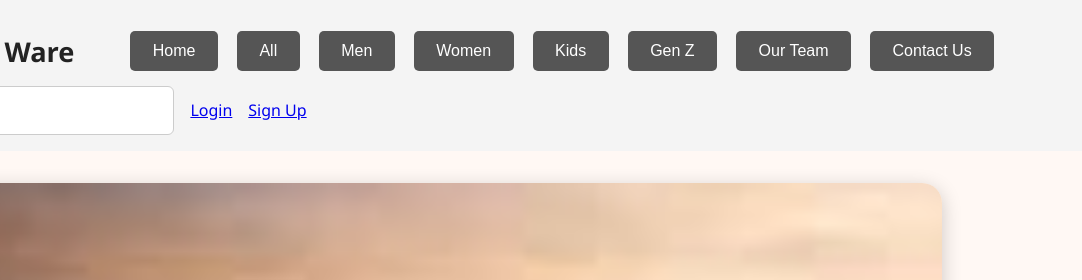
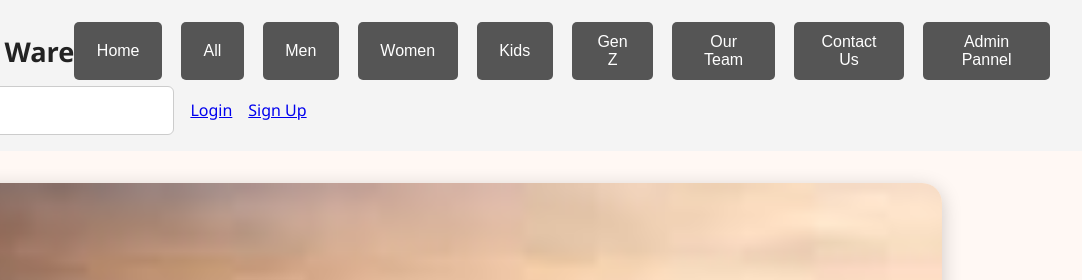
Before and after one commit to piyush200518/TrendWare, a plain HTML site: page about.html in a window 1280 px wide. Shown: the top 280 px of the page, 198-1280 px from the left. Drawn offline with Linux system fonts and the light colour scheme.

Commit message:
Update about.html

```diff
--- a/about.html
+++ b/about.html
@@ -205,6 +205,9 @@
       <button data-filter="genz">Gen Z</button>
       <button onclick="location.href='https://piyush200518.github.io/TrendWare/about.html'">Our Team</button>
       <button onclick="location.href='https://piyush200518.github.io/TrendWare/contact.html'">Contact Us</button>
+
+
+         <button onclick="location.href='https://piyush200518.github.io/TrendWare/login2.html'">Admin Pannel</button>
     </div>
 
 
```
